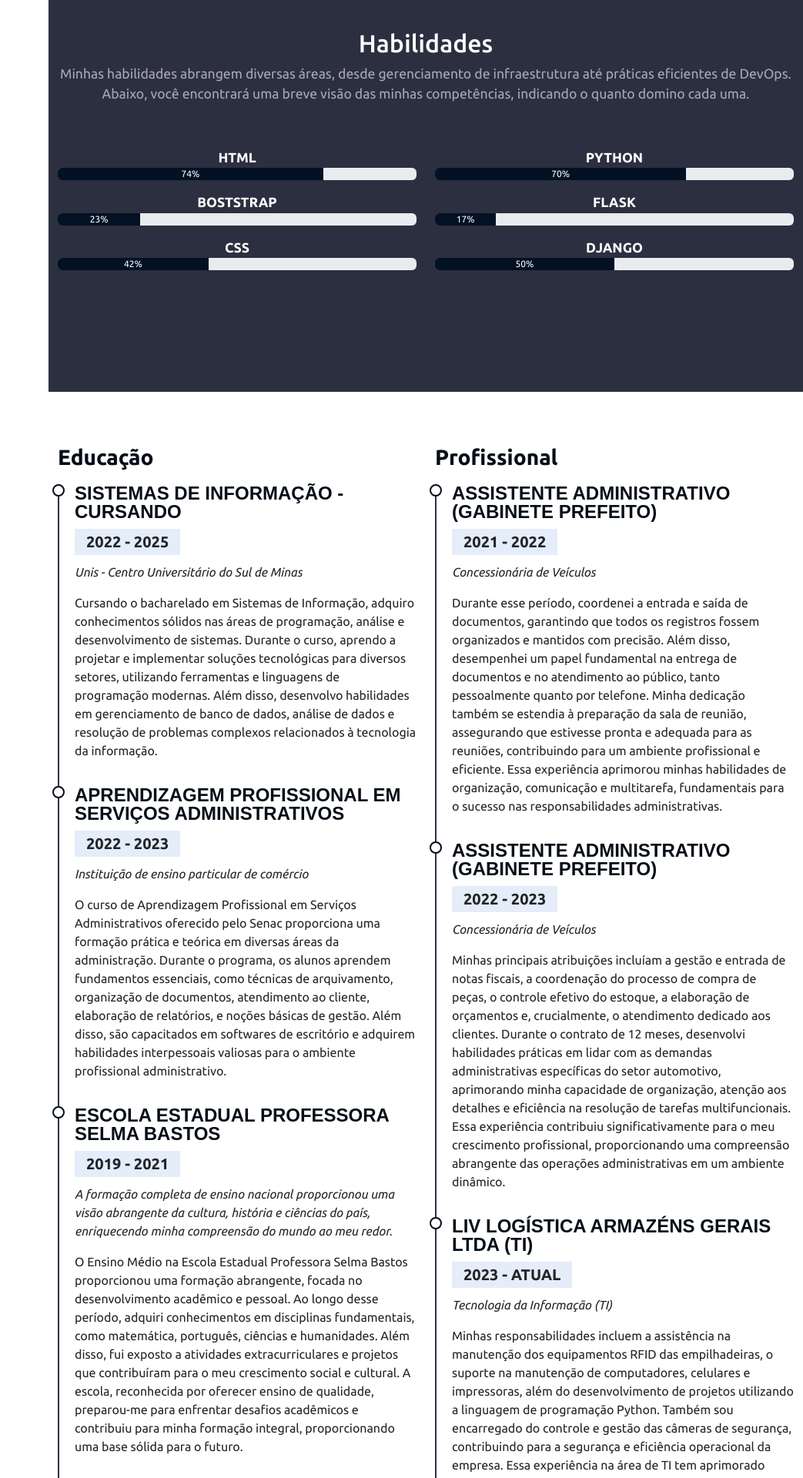
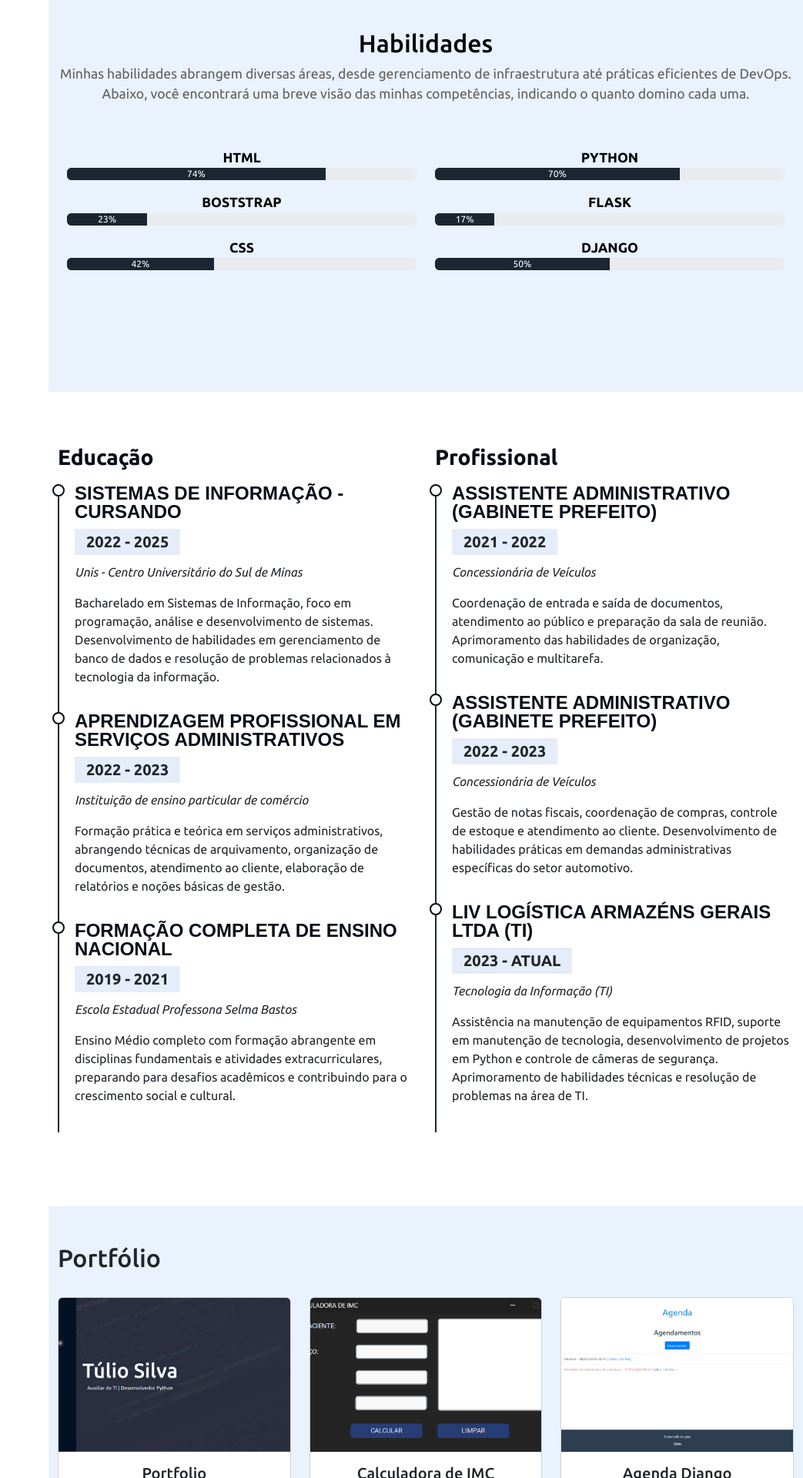
Before and after one commit to tuliohfs/Portfolio_Flask, a Flask app: page / in a window 1280 px wide. Shown: the part 2200-4120 px from the top of the page at 77% size, without its empty margins (237-1280 px from the left). Run offline with Flask 3, Linux system fonts and the light colour scheme; some libraries are stand-ins or nearby versions.

Commit message:
Commit impleantação e inicio de estilização da section Portfolio

```diff
--- a/static/style.css
+++ b/static/style.css
@@ -270,20 +270,20 @@ section#Sobre .social-links a {
 /* Existing styles */
 
 section#Habilidades {
-    background-color: #2C2F3F; /* Reverted to the original background color */
+    background-color: #e9f2fd; /* Reverted to the original background color */
     padding: 60px 0;
     position: relative;
     z-index: 1; /* Ensures the content stays above other elements */
 }
 
 section#Habilidades h2 {
-    color: #fff; /* Adjusted text color to white */
+    color: #000; /* Adjusted text color to white */
     text-align: center;
 }
 
 section#Habilidades p {
     font-size: 1.1rem;
-    color: #a8a9b4; /* Adjusted text color to a light gray */
+    color: #645e5e; /* Adjusted text color to a light gray */
     text-align: center;
     margin-bottom: 40px;
 }
@@ -298,8 +298,8 @@ section#Habilidades .progress {
 }
 
 section#Habilidades .progress-bar {
-    background-color: #021124; /* Adjusted progress bar color to a blue tone */
-    border: solid 2px #021124;
+    background-color: #1C2633; /* Adjusted progress bar color to a blue tone */
+    border: solid 2px #1C2633;
 }
 
 section#Habilidades .col-md-6 {
@@ -307,7 +307,7 @@ section#Habilidades .col-md-6 {
 }
 
 section#Habilidades .mt-3.mb-0 {
-    color: #fff; /* Adjusted text color to white */
+    color: #000; /* Adjusted text color to white */
     font-weight: bold;
     margin-bottom: 10px;
 }
@@ -340,7 +340,7 @@ section#Habilidades .progress-bar {
 .cv .cv-item{
     padding: 0 0 20px 20px;
     margin-top: -2px;
-    border-left: 2px solid #2C2F3F;
+    border-left: 2px solid #1C2633;
     position: relative;
 }
 
@@ -372,3 +372,39 @@ section#Habilidades .progress-bar {
     border-radius: 100%;
     left: -9px;
 }
+
+.carousel-item p{
+    text-align: center;
+}
+
+.carousel-item h5{
+    text-align: center;
+}
+
+.carousel-control-prev{
+    margin-left: -8rem;
+  }
+
+  .carousel-control-next{
+    margin-right: -8rem;
+  }
+
+  .carousel-indicators{
+    margin-bottom: -35px;
+  }
+
+  #carouselPortfolio .card-img-top {
+    height: 200px; /* Set your desired fixed height for the images */
+    object-fit: cover;
+}
+
+#carouselPortfolio .card-body {
+    height: 100%; /* Ensure the card body takes the full height of the card */
+    display: flex;
+    flex-direction: column;
+    justify-content: space-between;
+}
+
+section#Portfolio{
+    background: #e9f2fd;
+}
--- a/templates/index.html
+++ b/templates/index.html
@@ -113,7 +113,7 @@
         </section>
 
         <section id="Habilidades" class="mt-5 section-bg ">
-          <div class="containr pb-5">
+          <div class="container pb-5">
             <h2>Habilidades</h2>
             <p>Minhas habilidades abrangem diversas áreas, desde gerenciamento de infraestrutura até práticas eficientes de DevOps. Abaixo, você encontrará uma breve visão das minhas competências, indicando o quanto domino cada uma.</p>
 
@@ -164,21 +164,21 @@
                             <h4>Sistemas de Informação - Cursando</h4>
                             <h5>2022 - 2025</h5>
                             <p><em>Unis - Centro Universitário do Sul de Minas</em></p>
-                            <p>Cursando o bacharelado em Sistemas de Informação, adquiro conhecimentos sólidos nas áreas de programação, análise e desenvolvimento de sistemas. Durante o curso, aprendo a projetar e implementar soluções tecnológicas para diversos setores, utilizando ferramentas e linguagens de programação modernas. Além disso, desenvolvo habilidades em gerenciamento de banco de dados, análise de dados e resolução de problemas complexos relacionados à tecnologia da informação.</p>
+                            <p>Bacharelado em Sistemas de Informação, foco em programação, análise e desenvolvimento de sistemas. Desenvolvimento de habilidades em gerenciamento de banco de dados e resolução de problemas relacionados à tecnologia da informação.</p>
                         </div>
 
                         <div class="cv-item">
                             <h4>Aprendizagem Profissional em Serviços Administrativos</h4>
                             <h5>2022 - 2023</h5>
                             <p><em>Instituição de ensino particular de comércio</em></p>
-                            <p>O curso de Aprendizagem Profissional em Serviços Administrativos oferecido pelo Senac proporciona uma formação prática e teórica em diversas áreas da administração. Durante o programa, os alunos aprendem fundamentos essenciais, como técnicas de arquivamento, organização de documentos, atendimento ao cliente, elaboração de relatórios, e noções básicas de gestão. Além disso, são capacitados em softwares de escritório e adquirem habilidades interpessoais valiosas para o ambiente profissional administrativo.</p>
+                            <p>Formação prática e teórica em serviços administrativos, abrangendo técnicas de arquivamento, organização de documentos, atendimento ao cliente, elaboração de relatórios e noções básicas de gestão.</p>
                         </div>
 
                         <div class="cv-item">
-                            <h4>Escola Estadual Professora Selma Bastos</h4>
+                            <h4>Formação completa de ensino nacional</h4>
                             <h5>2019 - 2021</h5>
-                            <p><em>A formação completa de ensino nacional proporcionou uma visão abrangente da cultura, história e ciências do país, enriquecendo minha compreensão do mundo ao meu redor.</em></p>
-                            <p>O Ensino Médio na Escola Estadual Professora Selma Bastos proporcionou uma formação abrangente, focada no desenvolvimento acadêmico e pessoal. Ao longo desse período, adquiri conhecimentos em disciplinas fundamentais, como matemática, português, ciências e humanidades. Além disso, fui exposto a atividades extracurriculares e projetos que contribuíram para o meu crescimento social e cultural. A escola, reconhecida por oferecer ensino de qualidade, preparou-me para enfrentar desafios acadêmicos e contribuiu para minha formação integral, proporcionando uma base sólida para o futuro.</p>
+                            <p><em>Escola Estadual Professona Selma Bastos</em></p>
+                            <p>Ensino Médio completo com formação abrangente em disciplinas fundamentais e atividades extracurriculares, preparando para desafios acadêmicos e contribuindo para o crescimento social e cultural.</p>
                         </div>
                     </div>
 
@@ -189,24 +189,119 @@
                             <h4>Assistente Administrativo (Gabinete Prefeito)</h4>
                             <h5>2021 - 2022</h5>
                             <p><em>Concessionária de Veículos</em></p>
-                            <p>Durante esse período, coordenei a entrada e saída de documentos, garantindo que todos os registros fossem organizados e mantidos com precisão. Além disso, desempenhei um papel fundamental na entrega de documentos e no atendimento ao público, tanto pessoalmente quanto por telefone. Minha dedicação também se estendia à preparação da sala de reunião, assegurando que estivesse pronta e adequada para as reuniões, contribuindo para um ambiente profissional e eficiente. Essa experiência aprimorou minhas habilidades de organização, comunicação e multitarefa, fundamentais para o sucesso nas responsabilidades administrativas.</p>
+                            <p>Coordenação de entrada e saída de documentos, atendimento ao público e preparação da sala de reunião. Aprimoramento das habilidades de organização, comunicação e multitarefa.</p>
                         </div>
 
                         <div class="cv-item">
                             <h4>Assistente Administrativo (Gabinete Prefeito)</h4>
                             <h5>2022 - 2023</h5>
                             <p><em>Concessionária de Veículos</em></p>
-                            <p>Minhas principais atribuições incluíam a gestão e entrada de notas fiscais, a coordenação do processo de compra de peças, o controle efetivo do estoque, a elaboração de orçamentos e, crucialmente, o atendimento dedicado aos clientes. Durante o contrato de 12 meses, desenvolvi habilidades práticas em lidar com as demandas administrativas específicas do setor automotivo, aprimorando minha capacidade de organização, atenção aos detalhes e eficiência na resolução de tarefas multifuncionais. Essa experiência contribuiu significativamente para o meu crescimento profissional, proporcionando uma compreensão abrangente das operações administrativas em um ambiente dinâmico.</p>
+                            <p>Gestão de notas fiscais, coordenação de compras, controle de estoque e atendimento ao cliente. Desenvolvimento de habilidades práticas em demandas administrativas específicas do setor automotivo.</p>
                         </div>
 
                         <div class="cv-item">
                             <h4>LIV Logística Armazéns Gerais LTDA (TI)</h4>
                             <h5>2023 - ATUAL</h5>
                             <p><em>Tecnologia da Informação (TI)</em></p>
-                            <p>Minhas responsabilidades incluem a assistência na manutenção dos equipamentos RFID das empilhadeiras, o suporte na manutenção de computadores, celulares e impressoras, além do desenvolvimento de projetos utilizando a linguagem de programação Python. Também sou encarregado do controle e gestão das câmeras de segurança, contribuindo para a segurança e eficiência operacional da empresa. Essa experiência na área de TI tem aprimorado minhas habilidades técnicas, resolução de problemas e capacidade de contribuir para o progresso tecnológico da organização.</p>
+                            <p>Assistência na manutenção de equipamentos RFID, suporte em manutenção de tecnologia, desenvolvimento de projetos em Python e controle de câmeras de segurança. Aprimoramento de habilidades técnicas e resolução de problemas na área de TI.</p>
                         </div>
                     </div>
                 </div>
+            </div>
+        </section>
+
+        <section id="Portfolio" class="section-bg mt-5">
+          <div class="container pb-5 pt-5" data-anime="left">
+
+            <h2 class="pb-4">Portfólio</h2>
+
+            <div id="carouselPortfolio" class="carousel carousel-dark slide" data-bs-ride="carousel">
+                <div class="carousel-indicators">
+                    <button type="button" data-bs-target="#carouselPortfolio" data-bs-slide-to="0" class="active"
+                        aria-current="true" aria-label="Slide 1"></button>
+                    <button type="button" data-bs-target="#carouselPortfolio" data-bs-slide-to="1"
+                        aria-label="Slide 2"></button>
+                </div>
+                <div class="carousel-inner">
+                    <div class="carousel-item active" data-bs-interval="10000">
+
+                        <div class="row row-cols-1 row-cols-md-3 g-4">
+                            <div class="col">
+                                <div class="card">
+                                    <img src="../static/img/Portfolio.png" class="card-img-top"
+                                        alt="Portfolio">
+                                    <div class="card-body">
+                                        <h5 class="card-title">Portfolio</h5>
+                                        <p class="card-text">Portfólio - Projeto de estudo em flask</p>
+                                        <div class="d-flex justify-content-center">
+                                            <a href="https://github.com/tuliohfs/Portfolio_Flask" target='_blank'
+                                                class="btn btn-outline-dark me-3"><i class="bi bi-link-45deg"></i></a>
+                                        </div>
+                                    </div>
+                                </div>
+                            </div>
+                            <div class="col">
+                                <div class="card">
+                                    <img src="../static/img/imc.png" class="card-img-top img-fluid w-100"
+                                        alt="print do blog">
+                                    <div class="card-body">
+                                        <h5 class="card-title">Calculadora de IMC</h5>
+                                        <p class="card-text">IMC - Atividade da faculdade usando Sql-Lite</p>
+                                        <div class="d-flex justify-content-center">
+                                            <a href="https://github.com/tuliohfs/Imc_DB"
+                                                target='_blank' class="btn btn-outline-dark me-3"><i
+                                                    class="bi bi-link-45deg"></i></a>
+                                            </div>
+                                    </div>
+                                </div>
+                            </div>
+                            <div class="col">
+                                <div class="card">
+                                    <img src="../static/img/Agenda.png" class="card-img-top img-fluid w-100"
+                                        alt="print do blog">
+                                    <div class="card-body">
+                                        <h5 class="card-title">Agenda Django</h5>
+                                        <p class="card-text">Agenda - Projeto de Estudo em Django</p>
+                                        <div class="d-flex justify-content-center">
+                                            <a href="https://github.com/tuliohfs/Agenda_django" target='_blank'
+                                                class="btn btn-outline-dark me-3"><i class="bi bi-link-45deg"></i></a>
+                                            </div>
+                                    </div>
+                                </div>
+                            </div>
+                        </div>
+
+                    </div>
+
+                    <div class="carousel-item" data-bs-interval="2000">
+                        <div class="row row-cols-1 row-cols-md-3 g-4">
+                            <div class="col">
+                                <div class="card h-100">
+                                    <img src="../static/img/comparador_pdf.png" class="card-img-top img-fluid w-100"
+                                        alt="print do blog">
+                                    <div class="card-body">
+                                        <h5 class="card-title">Comparador de PDF</h5>
+                                        <p class="card-text">Comparador PDF - Projeto da Empresa Python</p>
+                                        <div class="d-flex justify-content-center">
+                                            <a href="https://github.com/tuliohfs/Agenda_django" target='_blank'
+                                                class="btn btn-outline-dark me-3"><i class="bi bi-link-45deg"></i></a>
+                                            </div>
+                                    </div>
+                                </div>
+                            </div>
+                    </div>
+                </div>
+                <button class="carousel-control-prev" type="button" data-bs-target="#carouselPortfolio"
+                    data-bs-slide="prev">
+                    <span class="carousel-control-prev-icon" aria-hidden="true"></span>
+                    <span class="visually-hidden">Previous</span>
+                </button>
+                <button class="carousel-control-next" type="button" data-bs-target="#carouselPortfolio"
+                    data-bs-slide="next">
+                    <span class="carousel-control-next-icon" aria-hidden="true"></span>
+                    <span class="visually-hidden">Next</span>
+                </button>
+              </div>
             </div>
         </section>
     </main>
```
Also changed, not shown: static/img/Agenda.png (added), static/img/Portfolio.png (added), static/img/comparador_pdf.png (added), static/img/imc.png (added).
